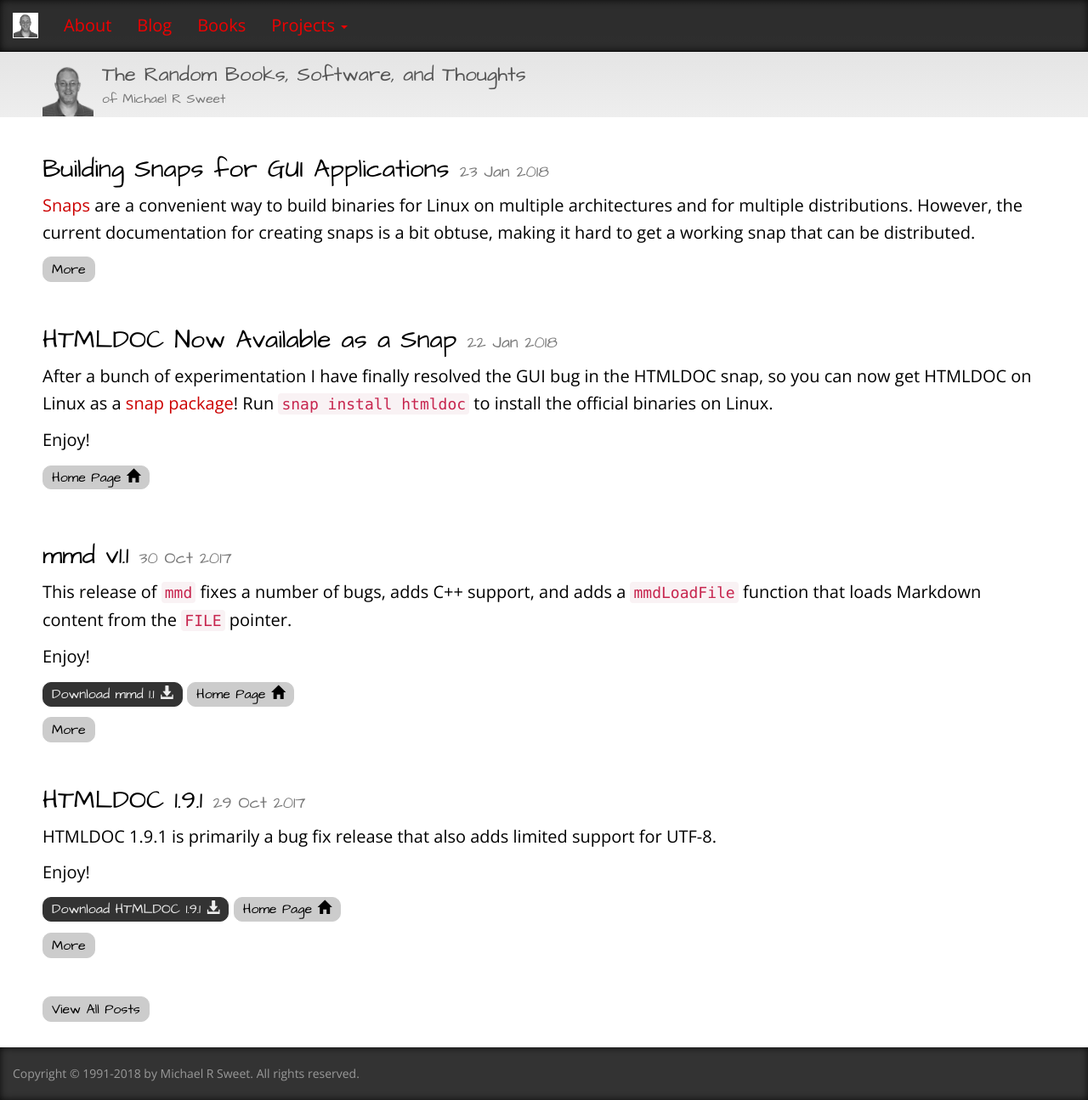
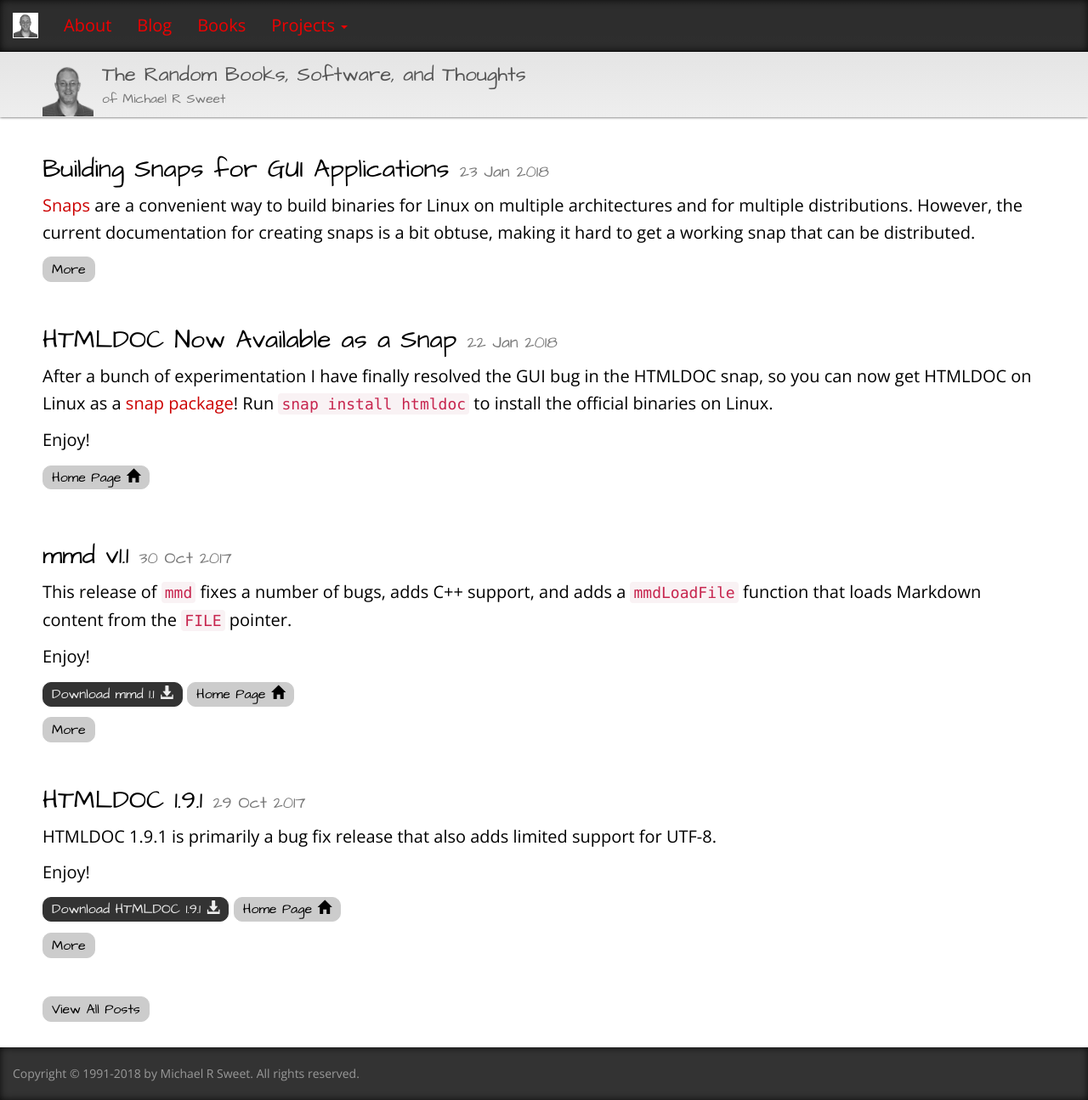
Before and after one commit to michaelrsweet/michaelrsweet.github.com, a Jekyll site: the page built from index.html, in a window 1280 px wide and 1295 px high. Shown: the whole window at 85% size. Built offline with Jekyll 4.4.1, drawn with Linux system fonts in a browser that asks for light colours.

Commit message:
One more appearance tweak for headers.

```diff
--- a/css/michaelrsweet.css
+++ b/css/michaelrsweet.css
@@ -93,6 +93,7 @@
 .container-header {
   background: #eee;
   background-image: linear-gradient(#ddd, #eee);
+  box-shadow: 0px 0px 3px rgba(0,0,0,0.8);
   color: black;
 }
 
```
